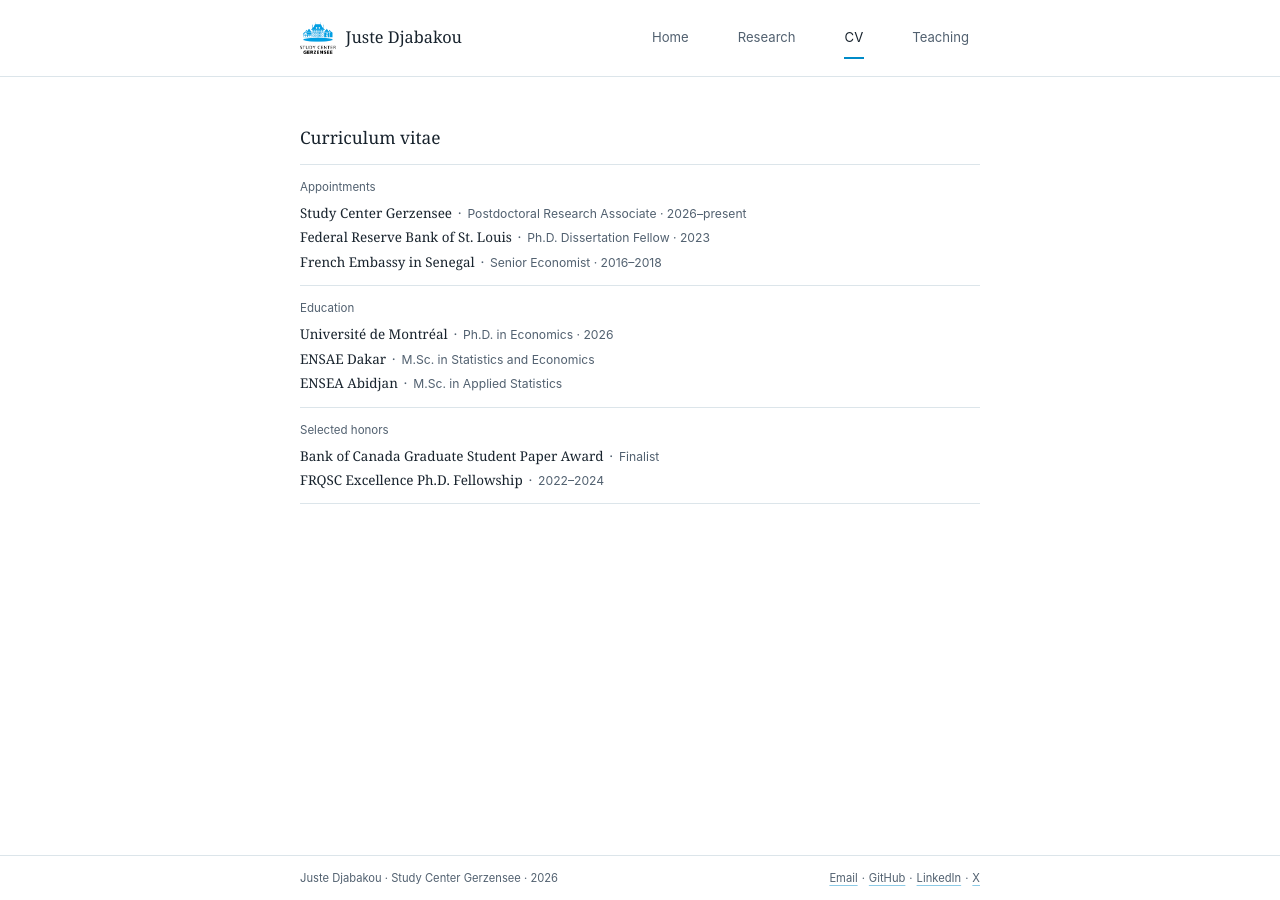
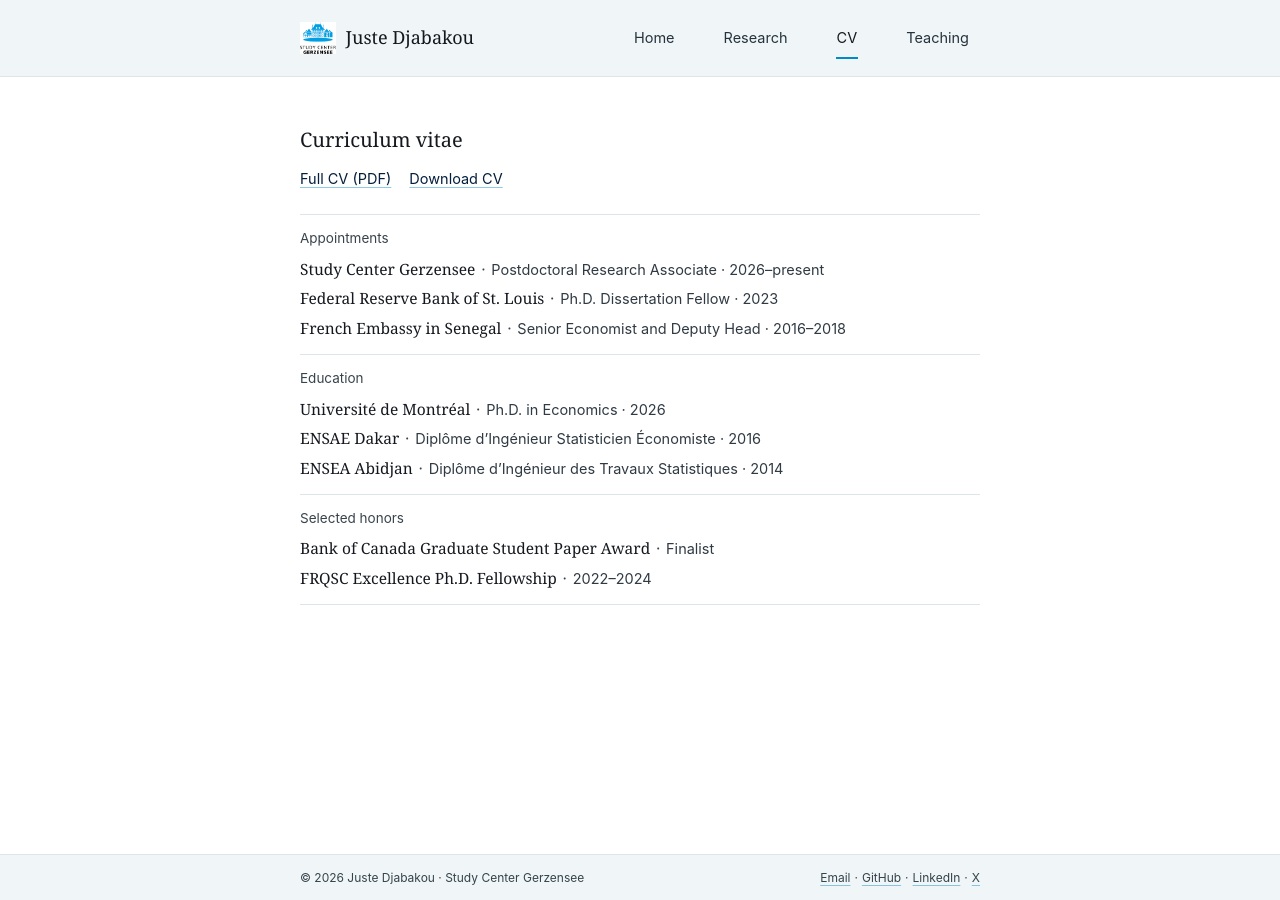
Before and after one commit to justedjabakou/justedjabakou.github.io, a Jekyll site: the page built from 1_vita.md, in a window 1280 px wide. Built offline with Jekyll 4.4.1, drawn with Linux system fonts in a browser that asks for light colours.

Commit message:
Refresh biography, improve readability, and publish updated CV

```diff
--- a/1_vita.md
+++ b/1_vita.md
@@ -8,13 +8,18 @@ permalink: /cv/
   <h1>Curriculum vitae</h1>
 </header>
 
+<nav class="full-cv-links" aria-label="Full curriculum vitae">
+  <a href="{{ '/assets/CV_Juste_Djabakou.pdf' | relative_url }}" target="_blank" rel="noopener">Full CV (PDF)</a>
+  <a href="{{ '/assets/CV_Juste_Djabakou.pdf' | relative_url }}" download>Download CV</a>
+</nav>
+
 <div class="cv-list">
   <section class="cv-row">
     <p class="cv-label">Appointments</p>
     <div class="cv-entries">
       <p><strong>Study Center Gerzensee</strong><span>Postdoctoral Research Associate · 2026–present</span></p>
       <p><strong>Federal Reserve Bank of St. Louis</strong><span>Ph.D. Dissertation Fellow · 2023</span></p>
-      <p><strong>French Embassy in Senegal</strong><span>Senior Economist · 2016–2018</span></p>
+      <p><strong>French Embassy in Senegal</strong><span>Senior Economist and Deputy Head · 2016–2018</span></p>
     </div>
   </section>
 
@@ -22,8 +27,8 @@ permalink: /cv/
     <p class="cv-label">Education</p>
     <div class="cv-entries">
       <p><strong>Université de Montréal</strong><span>Ph.D. in Economics · 2026</span></p>
-      <p><strong>ENSAE Dakar</strong><span>M.Sc. in Statistics and Economics</span></p>
-      <p><strong>ENSEA Abidjan</strong><span>M.Sc. in Applied Statistics</span></p>
+      <p><strong>ENSAE Dakar</strong><span>Diplôme d’Ingénieur Statisticien Économiste · 2016</span></p>
+      <p><strong>ENSEA Abidjan</strong><span>Diplôme d’Ingénieur des Travaux Statistiques · 2014</span></p>
     </div>
   </section>
 
--- a/_includes/footer.html
+++ b/_includes/footer.html
@@ -1,6 +1,6 @@
 <footer class="site-footer">
   <div class="footer-inner">
-    <div class="footer-identity">Juste Djabakou · Study Center Gerzensee · 2026</div>
+    <div class="footer-identity">© {{ site.time | date: '%Y' }} Juste Djabakou · Study Center Gerzensee</div>
     <nav class="footer-links" aria-label="Contact and social links">
       <a href="mailto:juste.djabakou@szgerzensee.ch">Email</a>
       <span aria-hidden="true">·</span>
--- a/assets/css/style.scss
+++ b/assets/css/style.scss
@@ -738,3 +738,42 @@ h3,
   .research-tab:last-child { grid-column: 1 / -1; border-right: 0; }
   .research-tab:nth-child(2) { border-bottom: 1px solid var(--border); }
 }
+
+/* Readability and matching header/footer bands. */
+:root { --foreground: #15191f; --muted: #38434c; --band: #f0f6f8; }
+body { font-size: 17px; }
+.site-header, .site-footer { background: var(--band); }
+.header-inner { justify-content: space-between; }
+.site-nav { margin-left: auto; justify-content: flex-end; }
+.brand { font-size: 18px; }
+.nav-link { font-size: 14.5px; color: #26333d; }
+.site-main { font-size: 17px; }
+.home-copy, .home-copy .home-intro:first-child { font-size: 17px; line-height: 1.7; }
+.home-copy p { color: var(--foreground); }
+.home-meta { font-size: 14px; line-height: 1.6; }
+.button { font-size: 13.5px; min-height: 37px; }
+.page-heading h1 { font-size: 20px; }
+.page-heading > p { font-size: 15.5px; line-height: 1.7; }
+.research-tab { font-size: 14px; }
+.research-tab:hover { outline: 2px solid var(--highlight); outline-offset: 3px; border-radius: 3px; }
+.tab-count { font-size: 11.5px; }
+.paper-row h2 { font-size: 19px; }
+.paper-status, .paper-meta { font-size: 14px; line-height: 1.65; }
+.paper-details, .paper-details summary { font-size: 14.5px; line-height: 1.7; }
+.cv-label, .teaching-years, .teaching-role { font-size: 13.5px; line-height: 1.6; }
+.cv-entries p { font-size: 14.5px; line-height: 1.6; color: #303a43; }
+.cv-entries strong { font-size: 15.5px; }
+.teaching-row h2 { font-size: 18px; }
+.teaching-row h2 + p { font-size: 14.5px; line-height: 1.6; }
+.footer-inner { font-size: 12px; line-height: 1.6; padding-block: 13px; gap: 8px 15px; flex-wrap: wrap; }
+.footer-identity, .footer-links a { color: #35434b; }
+.full-cv-links { display: flex; gap: 18px; flex-wrap: wrap; margin: 0 0 23px; font-size: 14.5px; }
+
+@media (max-width: 680px) {
+  .site-nav { justify-content: flex-end; gap: 9px; }
+  .nav-link { font-size: 13.5px; min-height: 40px; padding: 7px 7px 11px; }
+  .header-inner { gap: 11px; }
+  .home-copy, .home-copy .home-intro:first-child { font-size: 17px; }
+  .site-footer .footer-inner { padding-block: 12px; gap: 7px; }
+  .research-tab { font-size: 13.5px; }
+}
```
Also changed, not shown: index.md (+2 -2 lines), 1 other file.
